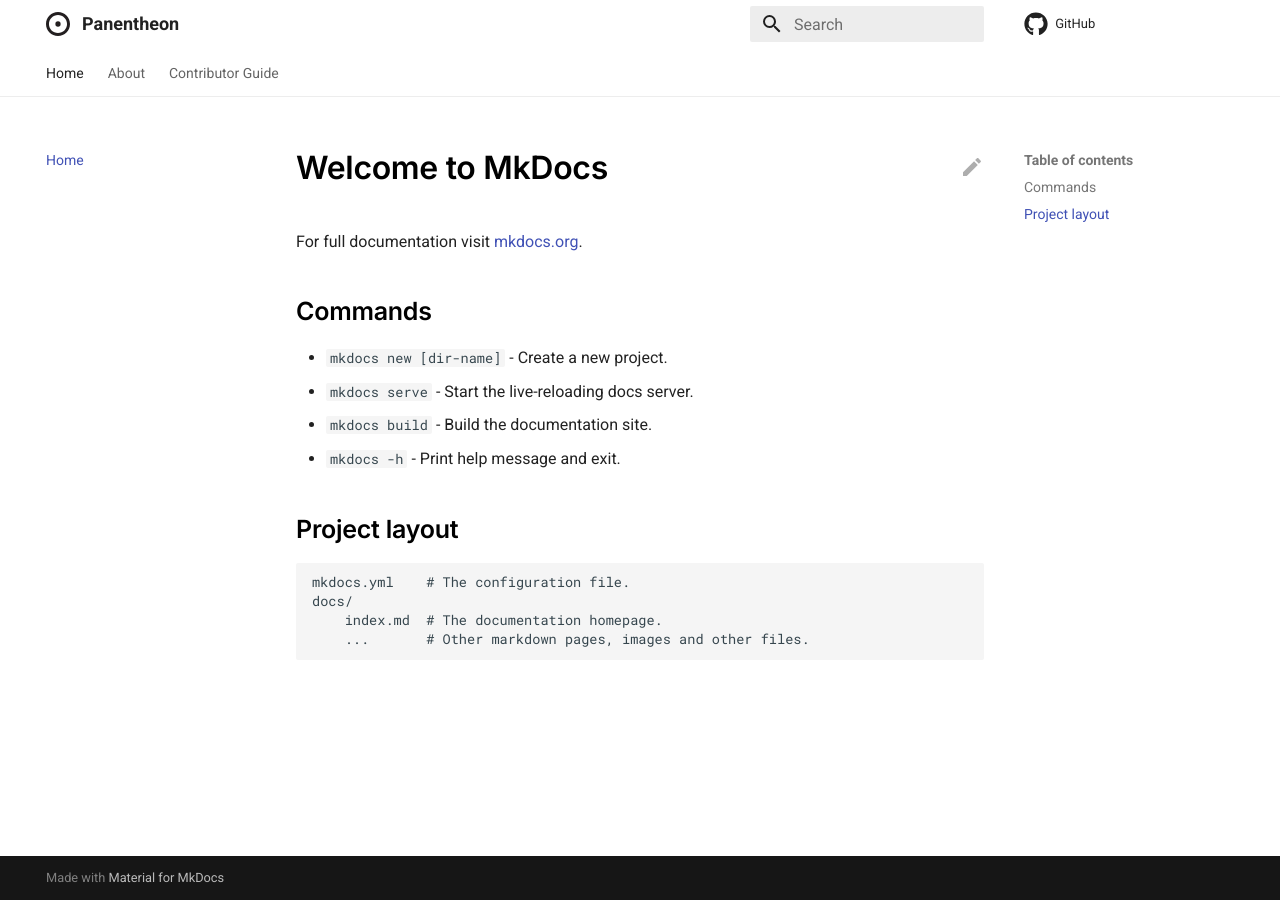
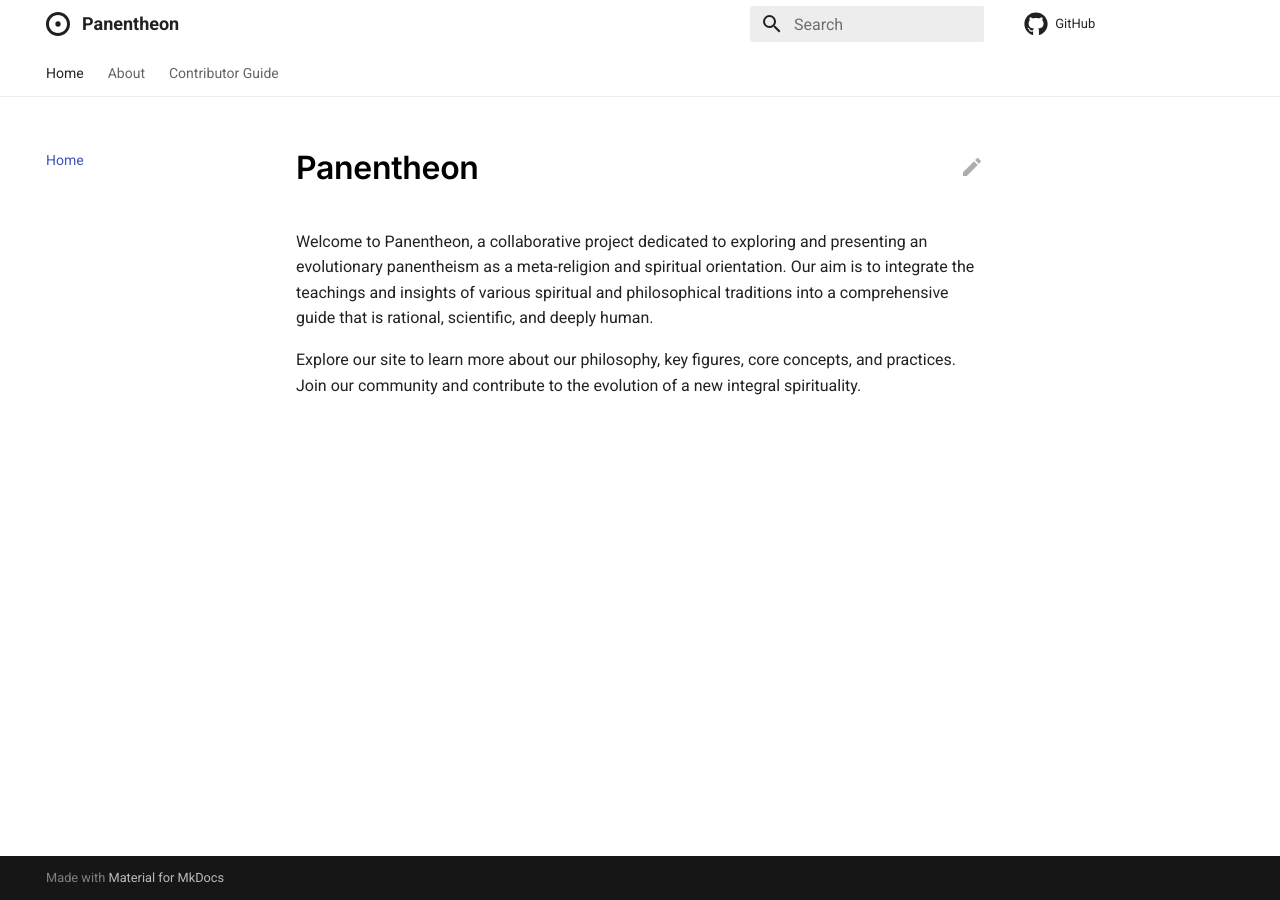
Before and after one commit to openartist/holonic, an MkDocs documentation site: the page built from docs/index.md, in a window 1280 px wide. Built offline with MkDocs 1.6.1 and Material for MkDocs 9.7.7, drawn with Linux system fonts in a browser that asks for light colours; comment, search, counter and statistics services are not loaded.

Commit message:
Style changes

```diff
--- a/docs/index.md
+++ b/docs/index.md
@@ -1,17 +1,5 @@
-# Welcome to MkDocs
+# Panentheon
 
-For full documentation visit [mkdocs.org](https://www.mkdocs.org).
+Welcome to Panentheon, a collaborative project dedicated to exploring and presenting an evolutionary panentheism as a meta-religion and spiritual orientation. Our aim is to integrate the teachings and insights of various spiritual and philosophical traditions into a comprehensive guide that is rational, scientific, and deeply human.
 
-## Commands
-
-* `mkdocs new [dir-name]` - Create a new project.
-* `mkdocs serve` - Start the live-reloading docs server.
-* `mkdocs build` - Build the documentation site.
-* `mkdocs -h` - Print help message and exit.
-
-## Project layout
-
-    mkdocs.yml    # The configuration file.
-    docs/
-        index.md  # The documentation homepage.
-        ...       # Other markdown pages, images and other files.
+Explore our site to learn more about our philosophy, key figures, core concepts, and practices. Join our community and contribute to the evolution of a new integral spirituality.
```
